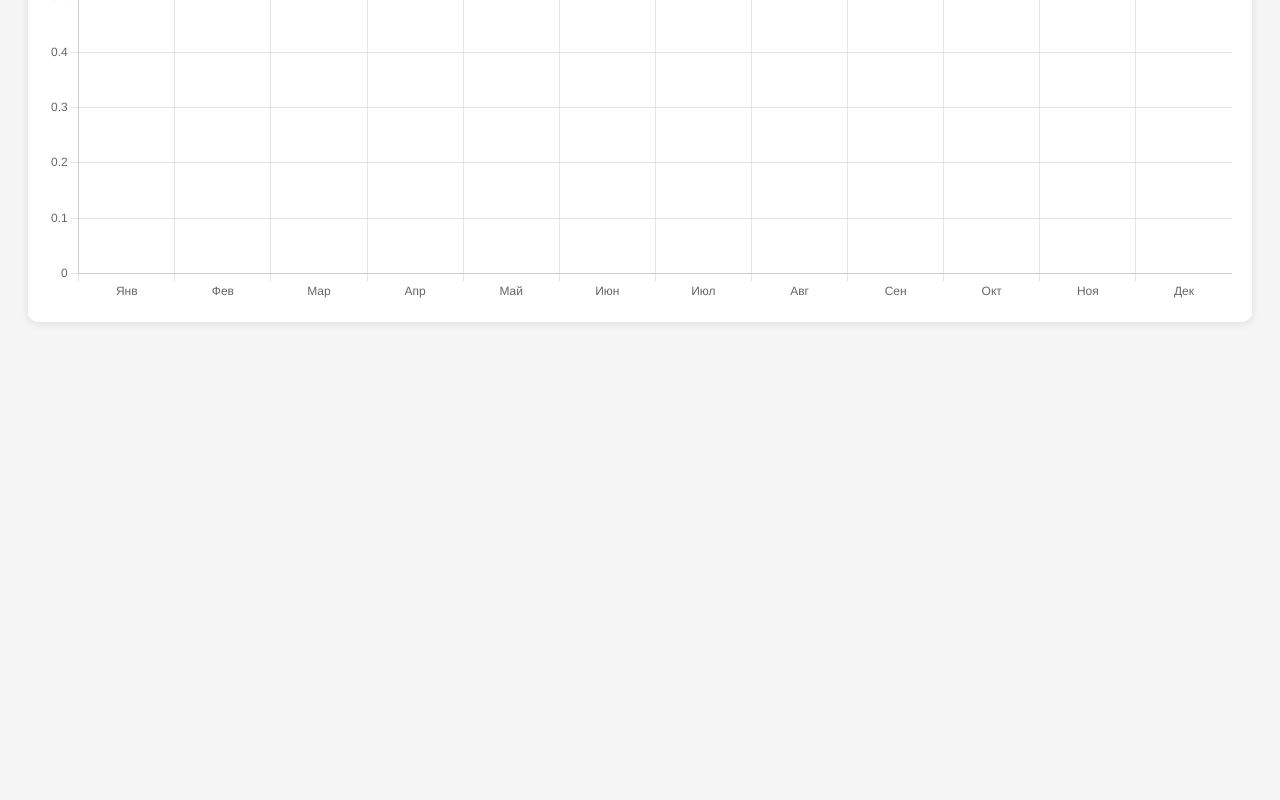
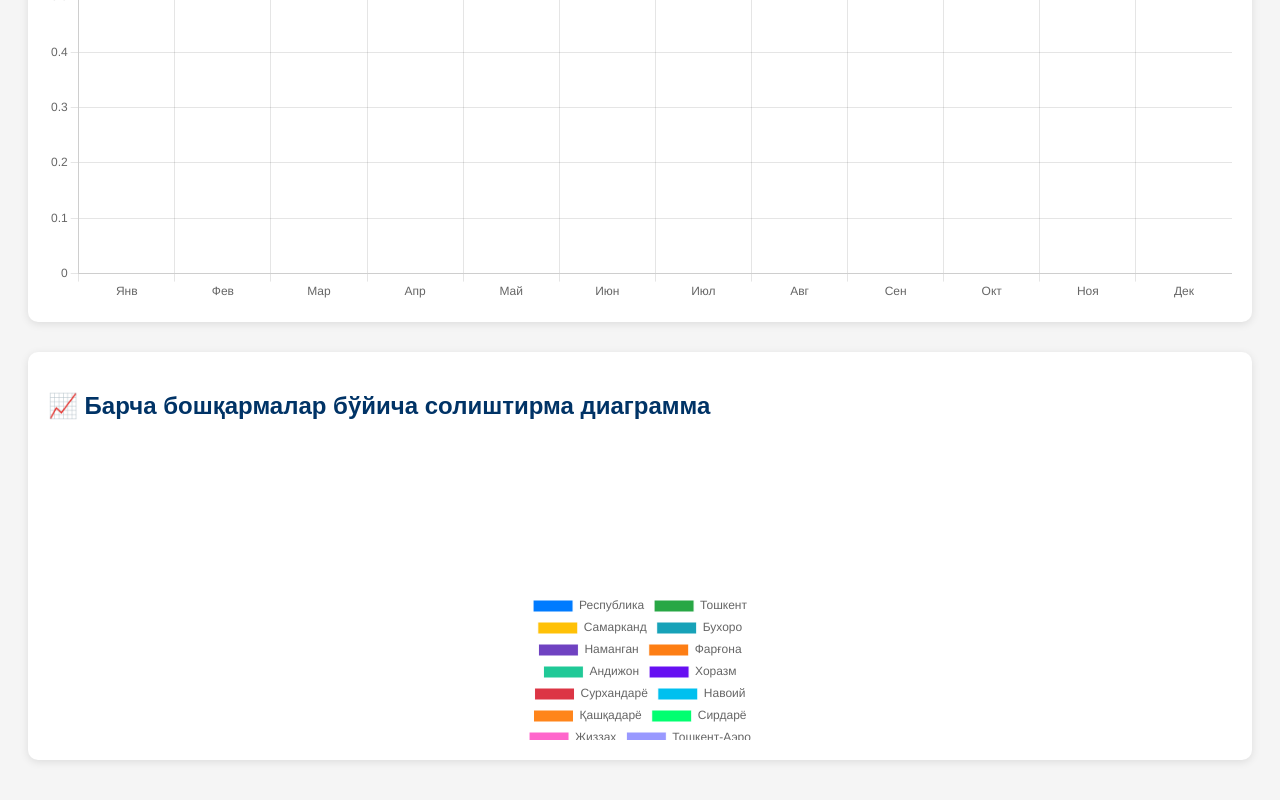
Before and after one commit to komiljonbakhramov/murojaatlar, a plain HTML site: page index.html in a window 1280 px wide. Shown: the part 1898-2698 px from the top of the page. Before the commit the page ends 2278 px from the top, so only its background shows below. Drawn offline with nearby package versions, Linux system fonts and the light colour scheme.

Commit message:
grafik qo'shildi

```diff
--- a/css/style.css
+++ b/css/style.css
@@ -3,34 +3,48 @@ body {
    padding: 20px;
    background: #f5f5f5;
  }
-h1, h2 {
+
+ h1,
+ h2 {
    color: #003366;
  }
+
  .container {
    background: white;
    padding: 20px;
    border-radius: 10px;
-  box-shadow: 0 2px 8px rgba(0,0,0,0.1);
+   box-shadow: 0 2px 8px rgba(0, 0, 0, 0.1);
    margin-bottom: 30px;
  }
+
  .grid {
    display: grid;
    grid-template-columns: repeat(auto-fit, minmax(220px, 1fr));
    gap: 10px;
  }
-input, select, button {
+
+ input,
+ select,
+ button {
    padding: 10px;
    width: 100%;
    margin-top: 5px;
    border-radius: 5px;
    border: 1px solid #ccc;
  }
+
  button {
    background-color: #0077cc;
    color: white;
    border: none;
    cursor: pointer;
  }
+
  button:hover {
    background-color: #005fa3;
  }
+
+ #regionCompareChart {
+   max-width: 350px;
+   margin: 0 auto;
+ }
--- a/index.html
+++ b/index.html
@@ -6,9 +6,11 @@
   <link rel="stylesheet" href="./css/style.css">
   <title>Мурожаатлар Бўйича Ҳисобот</title>
 
-  <!-- jsPDF -->
+  <!-- jsPDF va Chart.js -->
   <script src="https://cdn.jsdelivr.net/npm/jsPDF@2.5.1/dist/jspdf.umd.min.js"></script>
   <script src="https://cdn.jsdelivr.net/npm/chart.js"></script>
+
+
 </head>
 <body>
   <h1>Мурожаатлар Бўйича Ҳисобот</h1>
@@ -84,6 +86,11 @@
     <canvas id="yearlyChart"></canvas>
   </div>
 
+  <div class="container">
+    <h2>📈 Барча бошқармалар бўйича солиштирма диаграмма</h2>
+    <canvas id="regionCompareChart" width="300" height="300"></canvas>
+  </div>
+
   <script>
     const inputs = {
       individual: document.getElementById("individual"),
@@ -116,6 +123,34 @@
       options: { responsive: true, plugins:{legend:{display:false}}, scales: { y: { beginAtZero: true } } }
     });
 
+    // Dumaloq diagramma — barcha boshqarmalar uchun
+    const regionCompareCtx = document.getElementById("regionCompareChart").getContext("2d");
+    let regionCompareChart = new Chart(regionCompareCtx, {
+      type: "doughnut",
+      data: {
+        labels: [
+          "Республика", "Тошкент", "Самарканд", "Бухоро", "Наманган",
+          "Фарғона", "Андижон", "Хоразм", "Сурхандарё", "Навоий",
+          "Қашқадарё", "Сирдарё", "Жиззах", "Тошкент-Аэро", "Кинология"
+        ],
+        datasets: [{
+          label: "Жами мурожаатлар",
+          data: [],
+          backgroundColor: [
+            "#007bff","#28a745","#ffc107","#17a2b8","#6f42c1",
+            "#fd7e14","#20c997","#6610f2","#dc3545","#00c0ef",
+            "#ff851b","#01ff70","#ff66cc","#9999ff","#66ff99"
+          ],
+          borderWidth: 1
+        }]
+      },
+      options: {
+        responsive: true,
+        cutout: "60%",
+        plugins: { legend: { position: "bottom" } }
+      }
+    });
+
     function getKey(region, year, month) {
       return `regionData_${region}_${year}_${month}`;
     }
@@ -137,6 +172,7 @@
       localStorage.setItem(key, JSON.stringify(data));
       updateMonthlyChart(data);
       updateYearlyChart(year, region);
+      updateRegionCompareChart(year); // ✅ dumaloq grafikni yangilaydi
     }
 
     function loadData(region, year, month) {
@@ -151,6 +187,7 @@
 
       updateMonthlyChart(data);
       updateYearlyChart(year, region);
+      updateRegionCompareChart(year);
       calculateTotal();
     }
 
@@ -168,6 +205,23 @@
       });
       yearlyChart.data.datasets[0].data = totals;
       yearlyChart.update();
+    }
+
+    function updateRegionCompareChart(year) {
+      const regions = [
+        "Республика", "toshkent", "самарканд", "бухоро", "наманган", "фаргона",
+        "андижан", "хива", "сурхандарё", "навои", "кашкадарё", "сизз", "жиззах", "Аэро", "Кинология"
+      ];
+      const months = ["yanvar","fevral","mart","aprel","may","iyun","iyul","avgust","sentabr","oktabr","noyabr","dekabr"];
+      const totals = regions.map(region => {
+        return months.reduce((sum, month) => {
+          const key = getKey(region, year, month);
+          const d = JSON.parse(localStorage.getItem(key)) || { individual:0, legal:0, written:0, electronic:0, oral:0 };
+          return sum + d.individual + d.legal + d.written + d.electronic + d.oral;
+        }, 0);
+      });
+      regionCompareChart.data.datasets[0].data = totals;
+      regionCompareChart.update();
     }
 
     function calculateTotal() {
```
Lines whose indentation alone changed are shown as unchanged.
